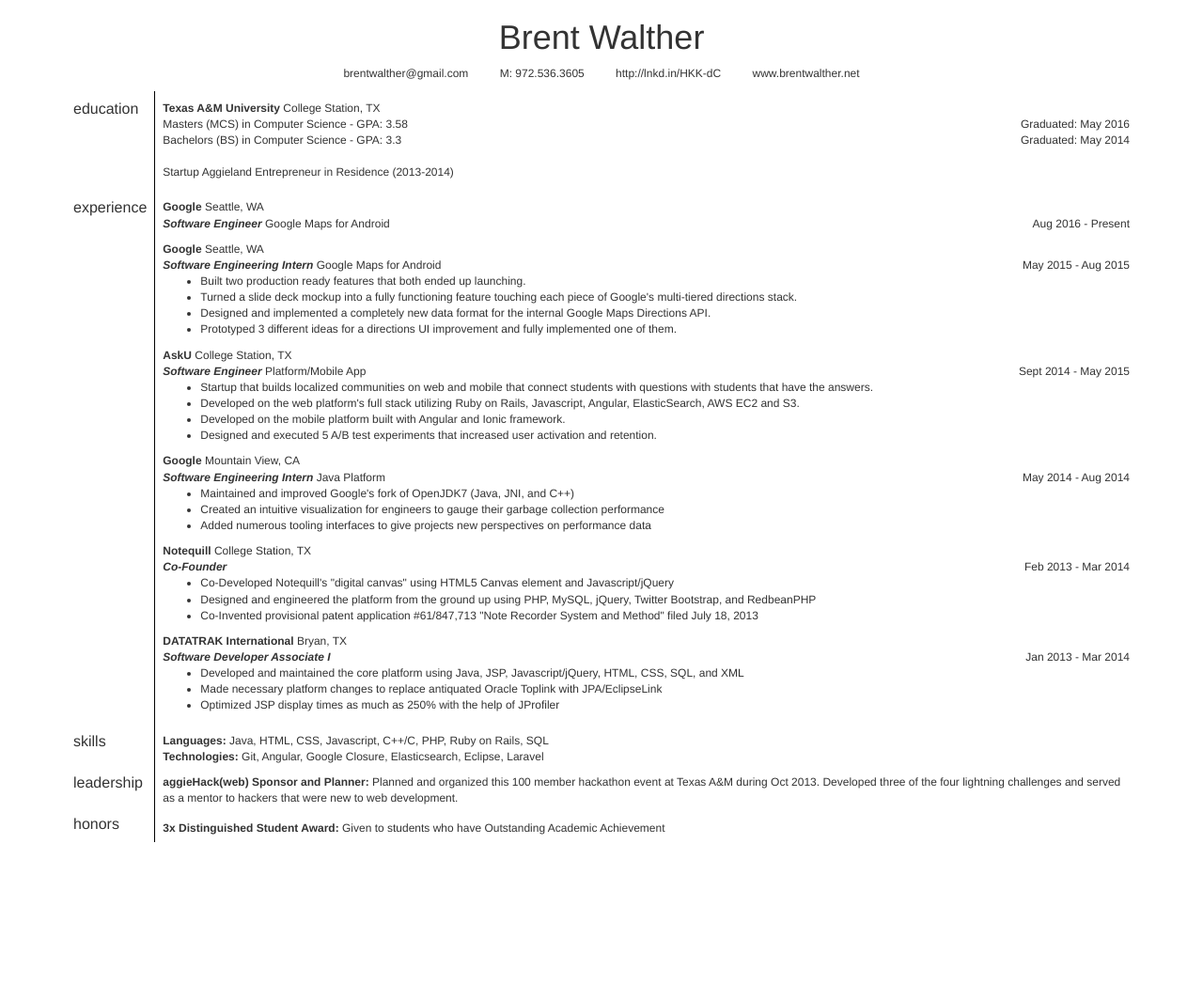
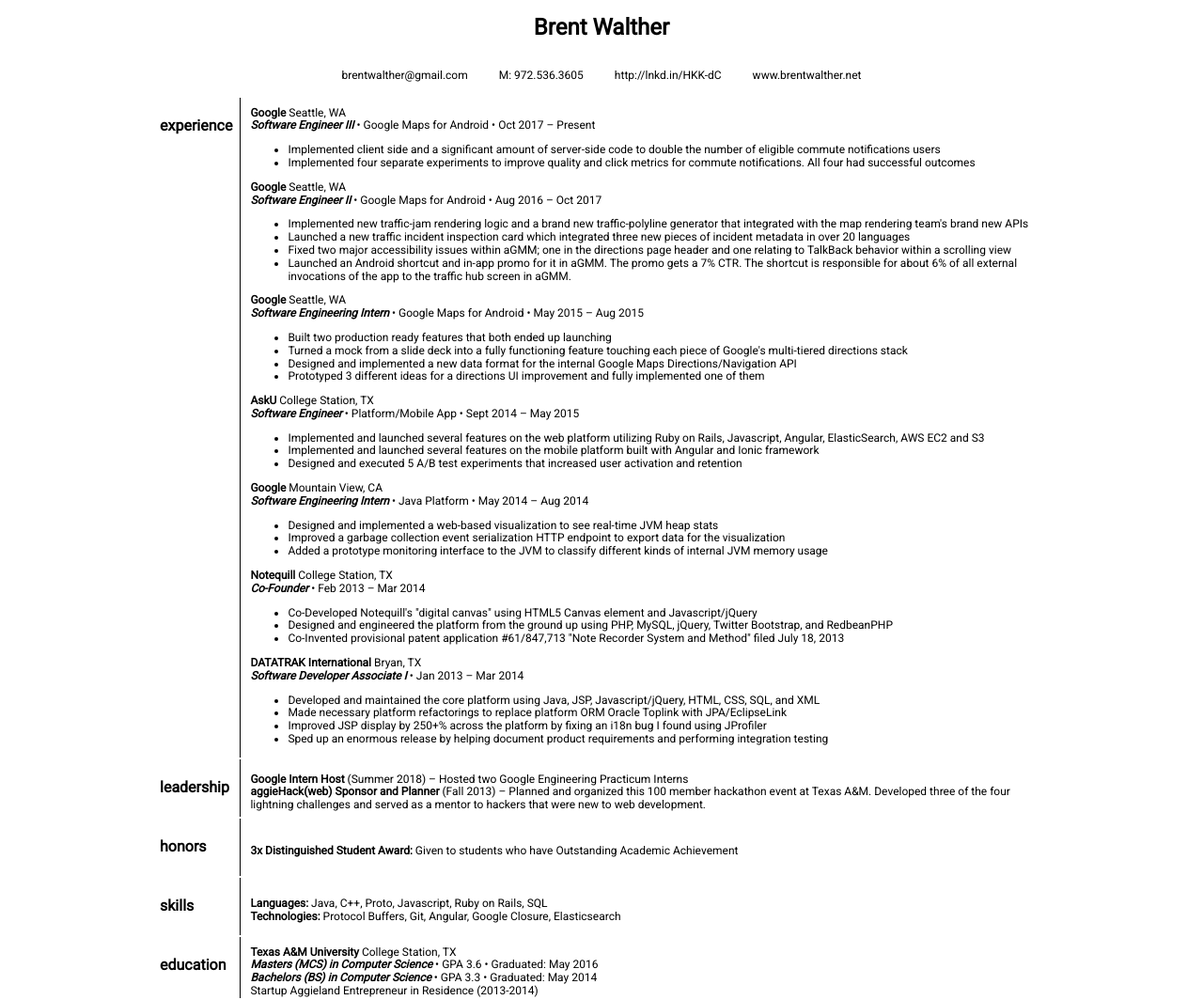
Before and after one commit to brentwalther/brentwalther.github.io, a Jekyll site: the page files/resume.html, which Jekyll copies as it is, in a window 1280 px wide. Shown: the whole page at 94% size. Built offline with Jekyll 4.4.1, drawn with Linux system fonts in a browser that asks for light colours; nearby versions of some CDN libraries; before the commit the page ends 900 px from its top, so only the background shows below that.

Commit message:
Updates resume.

```diff
--- a/files/resume.html
+++ b/files/resume.html
@@ -6,10 +6,19 @@
 
   <meta http-equiv="Content-Type" content="text/html; charset=utf-8" />
   <meta name="robots" content="index,follow" />
-  <meta name="keywords" content="Brent, Walther, Texas A&amp;M, tamu, computer, science, html, java, resume" />
-  <title>Brent Walther's Resume</title>
-  <link href="http://netdna.bootstrapcdn.com/bootstrap/3.1.1/css/bootstrap.min.css" rel="stylesheet" media="screen, print">
+  <meta name="keywords" content="Brent, Walther, Texas A&amp;M, tamu, 14, computer science, software engineering, google, startup, AskU" />
+  <meta name="description" content="Personal resume for Brent Walther, Texas A&M '14 graduate, Google software engineer, former engineer for startup AskU." />
+
+  <title>Brent Walther Personal Resume</title>
+
+  <link href="https://fonts.googleapis.com/css?family=Roboto" rel="stylesheet">
+  <link href="/css/normalize.css" rel="stylesheet" media="screen, print">
+
   <style>
+    * {
+      font-family: 'Roboto', sans-serif;
+    }
+
     body {
       font-size: 12px;
     }
@@ -42,6 +51,15 @@
     .no-margin {
       margin: 0;
     }
+
+    .container {
+      margin: 0 auto;
+      width: 960px;
+    }
+
+    .text-center {
+      text-align: center;
+    }
   </style>
 </head>
 
@@ -68,68 +86,76 @@
     </tr> -->
   </table>
   <table id="meat">
-    <tr id="education">
-      <td>
-        <h4>education</h4>
-      </td>
-      <td>
-        <p class="no-margin"><strong>Texas A&amp;M University </strong>College Station, TX</p>
-        <p>Masters (MCS) in Computer Science - GPA: 3.58<span class="pull-right muted">Graduated: May 2016</span><br>
-        Bachelors (BS) in Computer Science - GPA: 3.3<span class="pull-right muted">Graduated: May 2014</span><br/>
-        <br/>
-        Startup Aggieland Entrepreneur in Residence (2013-2014)</p>
-      </td>
-    </tr>
-
     <tr id="experience">
       <td>
         <h4>experience</h4>
       </td>
       <td>
-        <p class="no-margin"><strong>Google</strong> Seattle, WA <br><strong><em>Software Engineer</em></strong> Google Maps for Android <span class="pull-right muted">Aug 2016 - Present</span></p>
-        <ul></ul>
-        <p class="no-margin"><strong>Google</strong> Seattle, WA <br><strong><em>Software Engineering Intern</em></strong> Google Maps for Android <span class="pull-right muted">May 2015 - Aug 2015</span></p>
+        <p class="no-margin">
+          <strong>Google</strong> Seattle, WA <br>
+          <strong><em>Software Engineer III</em></strong> &bull; Google Maps for Android &bull; Oct 2017 &ndash; Present
+        </p>
         <ul>
-	        <li>Built two production ready features that both ended up launching.</li>
-          <li>Turned a slide deck mockup into a fully functioning feature touching each piece of Google's multi-tiered directions stack.</li>
-	        <li>Designed and implemented a completely new data format for the internal Google Maps Directions API.</li>
-	        <li>Prototyped 3 different ideas for a directions UI improvement and fully implemented one of them.</li>
+          <li>Implemented client side and a significant amount of server-side code to double the number of eligible commute notifications users</li>
+          <li>Implemented four separate experiments to improve quality and click metrics for commute notifications. All four had successful outcomes</li>
         </ul>
-        <p class="no-margin"><strong>AskU</strong> College Station, TX <br><strong><em>Software Engineer</em></strong> Platform/Mobile App <span class="pull-right muted">Sept 2014 - May 2015</span></p>
+        <p class="no-margin">
+          <strong>Google</strong> Seattle, WA <br>
+          <strong><em>Software Engineer II</em></strong> &bull; Google Maps for Android &bull; Aug 2016 &ndash; Oct 2017
+        </p>
         <ul>
-          <li>Startup that builds localized communities on web and mobile that connect students with questions with students that have the answers.</li>
-          <li>Developed on the web platform's full stack utilizing Ruby on Rails, Javascript, Angular, ElasticSearch, AWS EC2 and S3.</li>
-          <li>Developed on the mobile platform built with Angular and Ionic framework.
-          <li>Designed and executed 5 A/B test experiments that increased user activation and retention.</li>
+          <li>Implemented new traffic-jam rendering logic and a brand new traffic-polyline generator that integrated with the map rendering team's brand new APIs</li>
+          <li>Launched a new traffic incident inspection card which integrated three new pieces of incident metadata in over 20 languages</li>
+          <li>Fixed two major accessibility issues within aGMM; one in the directions page header and one relating to TalkBack behavior within a scrolling view</li>
+          <li>Launched an Android shortcut and in-app promo for it in aGMM. The promo gets a 7% CTR. The shortcut is responsible for about 6% of all external invocations of the app to the traffic hub screen in aGMM.</li>
         </ul>
-        <p class="no-margin"><strong>Google</strong> Mountain View, CA <br><strong><em>Software Engineering Intern</em></strong> Java Platform <span class="pull-right muted">May 2014 - Aug 2014</span></p>
+        <p class="no-margin">
+          <strong>Google</strong> Seattle, WA <br>
+          <strong><em>Software Engineering Intern</em></strong> &bull; Google Maps for Android &bull; May 2015 &ndash; Aug 2015
+        </p>
         <ul>
-          <li>Maintained and improved Google's fork of OpenJDK7 (Java, JNI, and C++)</li>
-          <li>Created an intuitive visualization for engineers to gauge their garbage collection performance</li>
-          <li>Added numerous tooling interfaces to give projects new perspectives on performance data</li>
+	        <li>Built two production ready features that both ended up launching</li>
+          <li>Turned a mock from a slide deck into a fully functioning feature touching each piece of Google's multi-tiered directions stack</li>
+          <li>Designed and implemented a new data format for the internal Google Maps Directions/Navigation API</li>
+          <li>Prototyped 3 different ideas for a directions UI improvement and fully implemented one of them</li>
         </ul>
-        <p class="no-margin"><strong>Notequill</strong> College Station, TX <br><strong><em>Co-Founder</em></strong> <span class="pull-right muted">Feb 2013 - Mar 2014</span></p>
+        <p class="no-margin">
+          <strong>AskU</strong> College Station, TX <br>
+          <strong><em>Software Engineer</em></strong> &bull; Platform/Mobile App &bull; Sept 2014 &ndash; May 2015
+        </p>
+        <ul>
+          <li>Implemented and launched several features on the web platform utilizing Ruby on Rails, Javascript, Angular, ElasticSearch, AWS EC2 and S3</li>
+          <li>Implemented and launched several features on the mobile platform built with Angular and Ionic framework</li>
+          <li>Designed and executed 5 A/B test experiments that increased user activation and retention</li>
+        </ul>
+        <p class="no-margin">
+          <strong>Google</strong> Mountain View, CA <br>
+          <strong><em>Software Engineering Intern</em></strong> &bull; Java Platform &bull; May 2014 &ndash; Aug 2014
+        </p>
+        <ul>
+          <li>Designed and implemented a web-based visualization to see real-time JVM heap stats</li>
+          <li>Improved a garbage collection event serialization HTTP endpoint to export data for the visualization</li>
+          <li>Added a prototype monitoring interface to the JVM to classify different kinds of internal JVM memory usage</li>
+        </ul>
+        <p class="no-margin">
+          <strong>Notequill</strong> College Station, TX <br>
+          <strong><em>Co-Founder</em></strong>  &bull; Feb 2013 &ndash; Mar 2014
+        </p>
         <ul>
           <li>Co-Developed Notequill's "digital canvas" using HTML5 Canvas element and Javascript/jQuery</li>
           <li>Designed and engineered the platform from the ground up using PHP, MySQL, jQuery, Twitter Bootstrap, and RedbeanPHP</li>
           <li>Co-Invented provisional patent application #61/847,713 "Note Recorder System and Method" filed July 18, 2013</li>
         </ul>
-        <p class="no-margin"><strong>DATATRAK International</strong> Bryan, TX <br><strong><em>Software Developer Associate I</em></strong> <span class="pull-right muted">Jan 2013 - Mar 2014</span></p>
+        <p class="no-margin">
+          <strong>DATATRAK International</strong> Bryan, TX <br>
+          <strong><em>Software Developer Associate I</em></strong> &bull; Jan 2013 &ndash; Mar 2014
+        </p>
         <ul>
           <li>Developed and maintained the core platform using Java, JSP, Javascript/jQuery, HTML, CSS, SQL, and XML</li>
-          <li>Made necessary platform changes to replace antiquated Oracle Toplink with JPA/EclipseLink</li>
-          <li>Optimized JSP display times as much as 250% with the help of JProfiler</li>
+          <li>Made necessary platform refactorings to replace platform ORM Oracle Toplink with JPA/EclipseLink</li>
+          <li>Improved JSP display by 250+% across the platform by fixing an i18n bug I found using JProfiler</li>
+          <li>Sped up an enormous release by helping document product requirements and performing integration testing</li>
         </ul>
-      </td>
-    </tr>
-
-    <tr id="skills">
-      <td>
-        <h4>skills</h4>
-      </td>
-      <td>
-        <p class="no-margin"><strong>Languages:</strong> Java, HTML, CSS, Javascript, C++/C, PHP, Ruby on Rails, SQL</p>
-        <p class="no-margin"><strong>Technologies:</strong> Git, Angular, Google Closure, Elasticsearch, Eclipse, Laravel</p>
       </td>
     </tr>
 
@@ -138,7 +164,8 @@
         <h4>leadership</h4>
       </td>
       <td>
-        <p class="no-margin"><strong>aggieHack(web) Sponsor and Planner: </strong> Planned and organized this 100 member hackathon event  at Texas A&amp;M during Oct 2013. Developed three of the four lightning challenges and served as a mentor to hackers that were new to web development.</p>
+        <p class="no-margin"><strong>Google Intern Host</strong> (Summer 2018) &ndash; Hosted two Google Engineering Practicum Interns</p>
+        <p class="no-margin"><strong>aggieHack(web) Sponsor and Planner</strong> (Fall 2013) &ndash; Planned and organized this 100 member hackathon event  at Texas A&amp;M. Developed three of the four lightning challenges and served as a mentor to hackers that were new to web development.</p>
       </td>
     </tr>
 
@@ -148,9 +175,28 @@
       </td>
       <td>
         <p class="no-margin"><strong>3x Distinguished Student Award: </strong>Given to students who have Outstanding Academic Achievement</p>
-        <!-- Stuff below is old achievements and should probably be commented out -->
-<!--         <strong>Qualified for State UIL Competition in Computer Science: </strong>Consisted of 3 hour hackathons and written tests<br>
-        <strong>11th place in National BPA Java Programming Competition: </strong>The cleanest, most well written code that solved the problem statement</p> -->
+      </td>
+    </tr>
+
+    <tr id="skills">
+      <td>
+        <h4>skills</h4>
+      </td>
+      <td>
+        <p class="no-margin"><strong>Languages:</strong> Java, C++, Proto, Javascript, Ruby on Rails, SQL</p>
+        <p class="no-margin"><strong>Technologies:</strong> Protocol Buffers, Git, Angular, Google Closure, Elasticsearch</p>
+      </td>
+    </tr>
+
+    <tr id="education">
+      <td>
+        <h4>education</h4>
+      </td>
+      <td>
+        <p class="no-margin"><strong>Texas A&amp;M University </strong>College Station, TX <br>
+          <strong><em>Masters (MCS) in Computer Science</em></strong> &bull; GPA 3.6 &bull; Graduated: May 2016<br>
+        <strong><em>Bachelors (BS) in Computer Science</em></strong> &bull; GPA 3.3 &bull; Graduated: May 2014<br>
+      Startup Aggieland Entrepreneur in Residence (2013-2014)</p>
       </td>
     </tr>
   </table>
```
Also changed, not shown: css/normalize.css (added).
